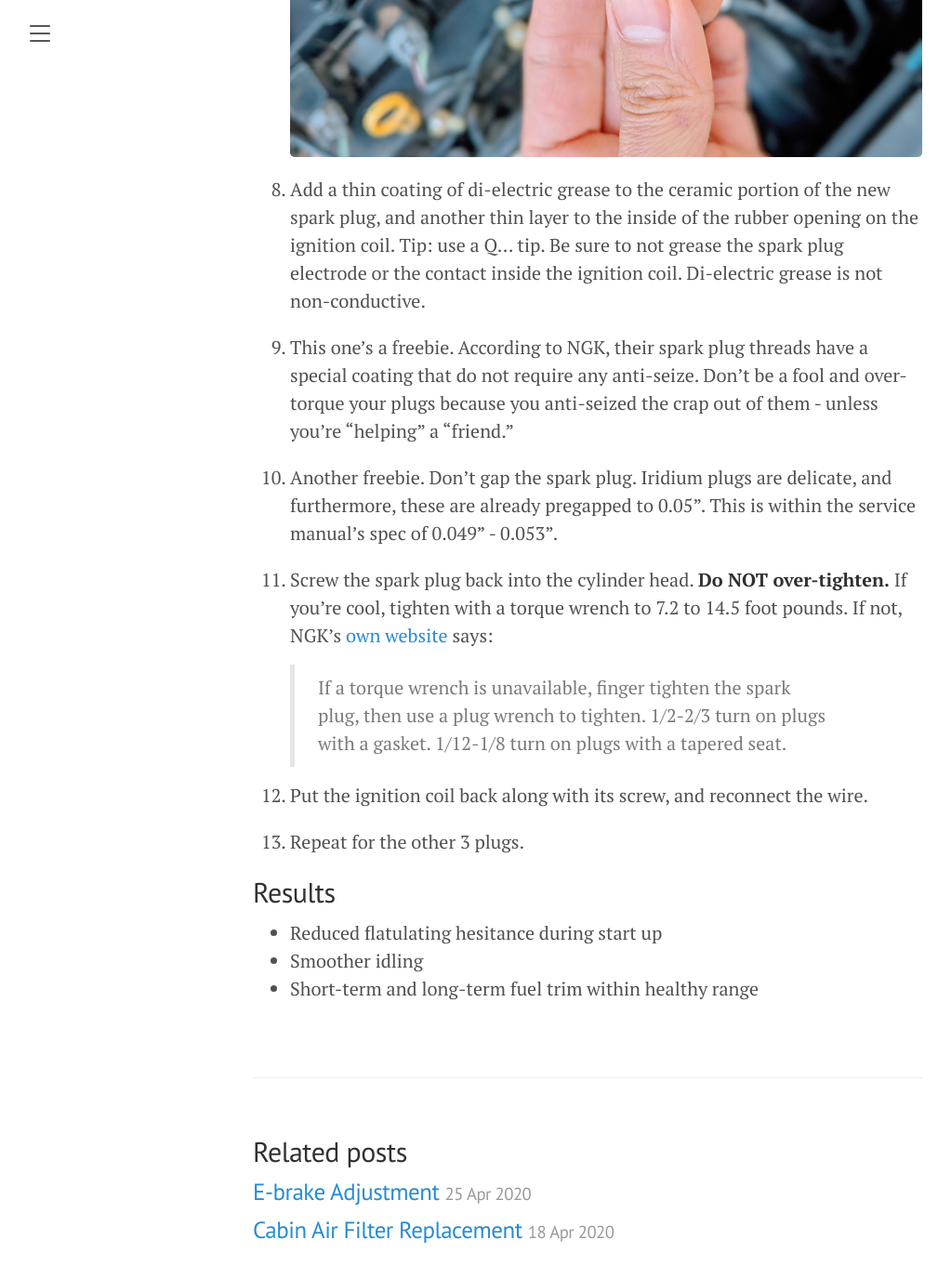
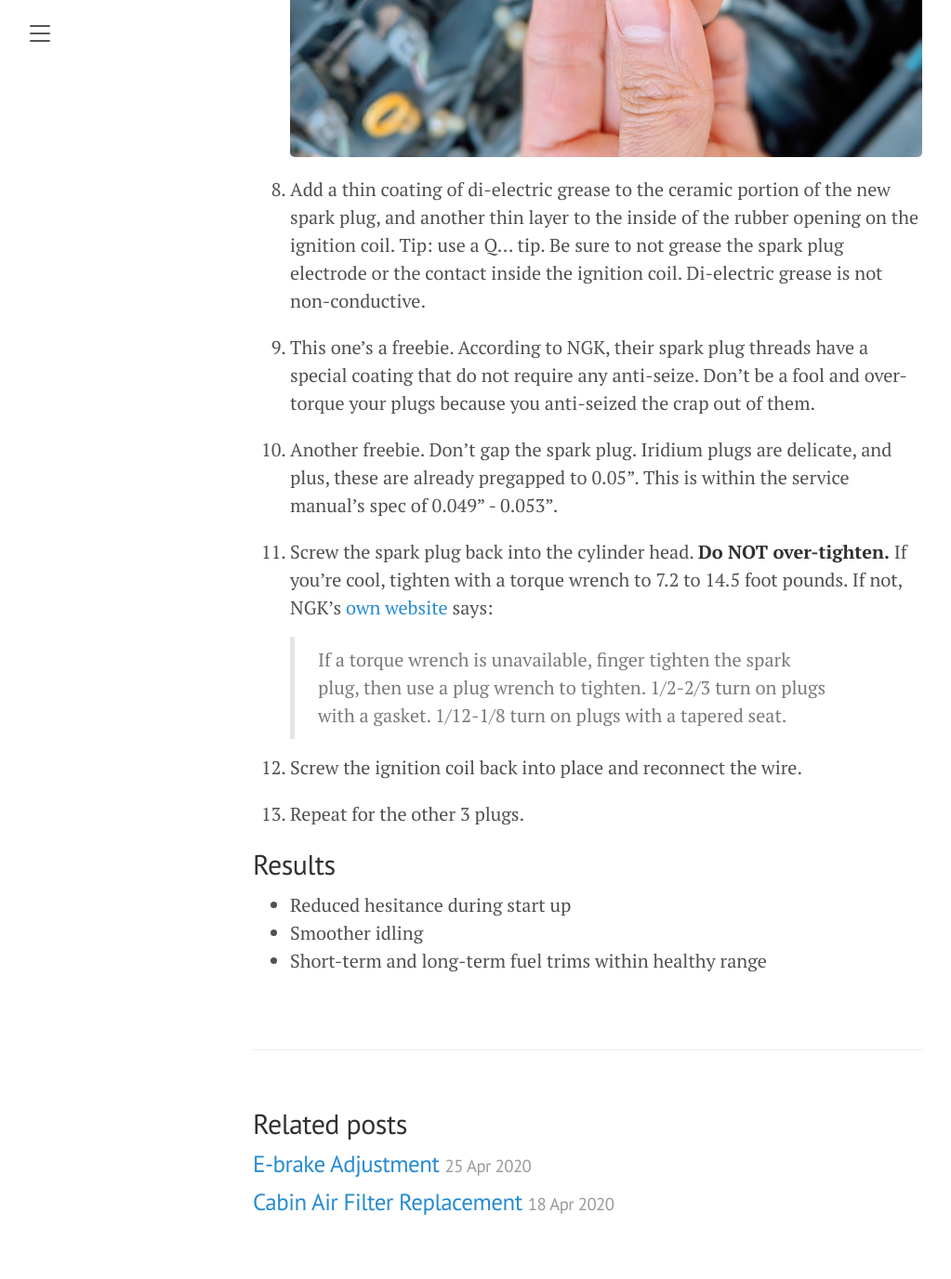
Before and after one commit to dhsu/dhsu.github.io, a Jekyll site: the page built from _posts/2020-04-23-automotive-mazda3-spark-plugs.md, in a window 1280 px wide and 1400 px high, scrolled down 3805 px. Shown: the top 1376 px of the window at 93% size, without its empty margins (8-1031 px from the left). Built offline with Jekyll 4.4.1, drawn with Linux system fonts in a browser that asks for light colours; some of the changed text lies outside the part shown.

Commit message:
Rephrase posts

```diff
--- a/_posts/2020-04-23-automotive-mazda3-spark-plugs.md
+++ b/_posts/2020-04-23-automotive-mazda3-spark-plugs.md
@@ -45,7 +45,7 @@ published: true
 1. Disconnect the wire going to the first plug, and use a 8mm wrench to remove the screw holding the ignition coil in place.
 ![remove ignition coil screw]({{ page.imagedir }}/sp2.jpg)
 
-1. Gently remove the ignition coil (these are expensive!) and take care to prevent debris from falling into the spark plug hole unless you're "helping" an annoying neighbor.
+1. Gently remove the ignition coil (these are expensive!) and take care to prevent debris from falling into the spark plug hole unless you're helping an annoying neighbor.
 ![remove ignition coil]({{ page.imagedir }}/sp3.jpg)
 
 1. Remove the spark plug using a socket wrench with extension and spark plug socket. An over-torqued plug is stuff of nightmares, so if you have one, pray it doesn't destroy the threads on the cylinder head.
@@ -56,19 +56,19 @@ published: true
 
 1. Add a thin coating of di-electric grease to the ceramic portion of the new spark plug, and another thin layer to the inside of the rubber opening on the ignition coil. Tip: use a Q... tip. Be sure to not grease the spark plug electrode or the contact inside the ignition coil. Di-electric grease is not non-conductive.
 
-1. This one's a freebie. According to NGK, their spark plug threads have a special coating that do not require any anti-seize. Don't be a fool and over-torque your plugs because you anti-seized the crap out of them - unless you're "helping" a "friend."
+1. This one's a freebie. According to NGK, their spark plug threads have a special coating that do not require any anti-seize. Don't be a fool and over-torque your plugs because you anti-seized the crap out of them.
 
-1. Another freebie. Don't gap the spark plug. Iridium plugs are delicate, and furthermore, these are already pregapped to 0.05". This is within the service manual's spec of 0.049" - 0.053".
+1. Another freebie. Don't gap the spark plug. Iridium plugs are delicate, and plus, these are already pregapped to 0.05". This is within the service manual's spec of 0.049" - 0.053".
 
 1. Screw the spark plug back into the cylinder head. **Do NOT over-tighten.** If you're cool, tighten with a torque wrench to 7.2 to 14.5 foot pounds. If not, NGK's [own website](https://www.ngk.com/learning-center/article/522/plug-torque-settings) says:
 > If a torque wrench is unavailable, finger tighten the spark plug, then use a plug wrench to tighten. 1/2-2/3 turn on plugs with a gasket. 1/12-1/8 turn on plugs with a tapered seat.
 
-1. Put the ignition coil back along with its screw, and reconnect the wire.
+1. Screw the ignition coil back into place and reconnect the wire.
 
 1. Repeat for the other 3 plugs.
 
 
 ## Results
-- Reduced flatulating hesitance during start up
+- Reduced hesitance during start up
 - Smoother idling
-- Short-term and long-term fuel trim within healthy range
+- Short-term and long-term fuel trims within healthy range
```
Also changed, not shown: _posts/2020-04-25-automotive-mazda3-ebrake.md (+7 -7 lines).
